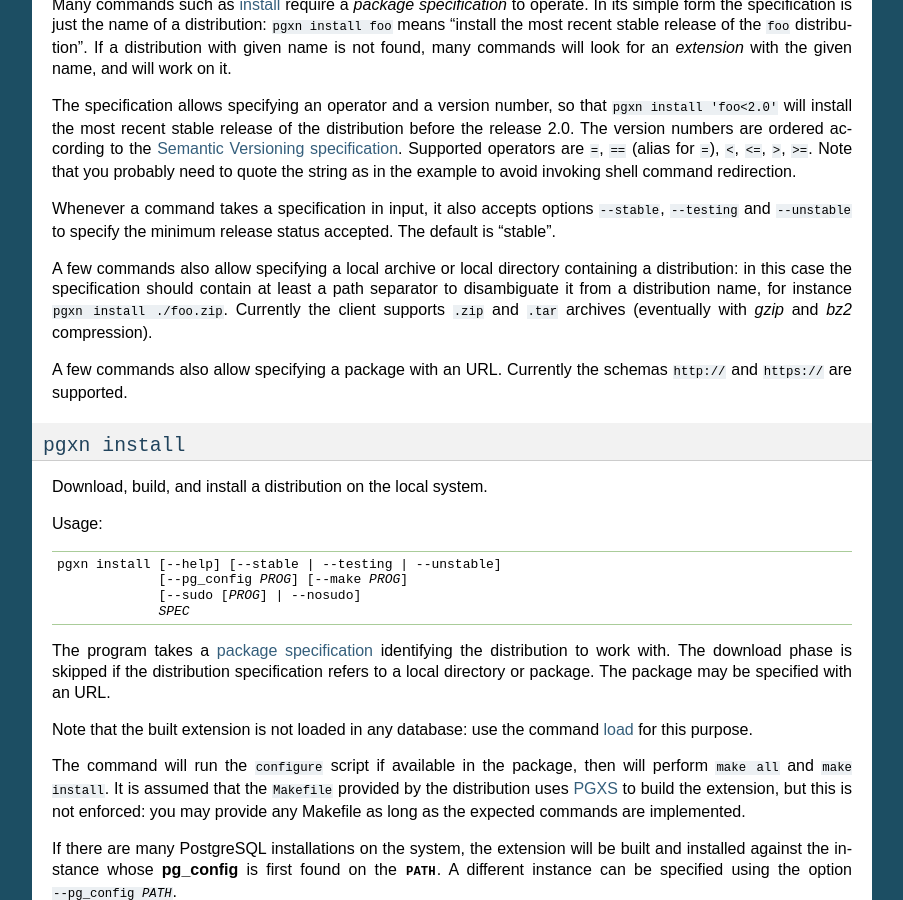
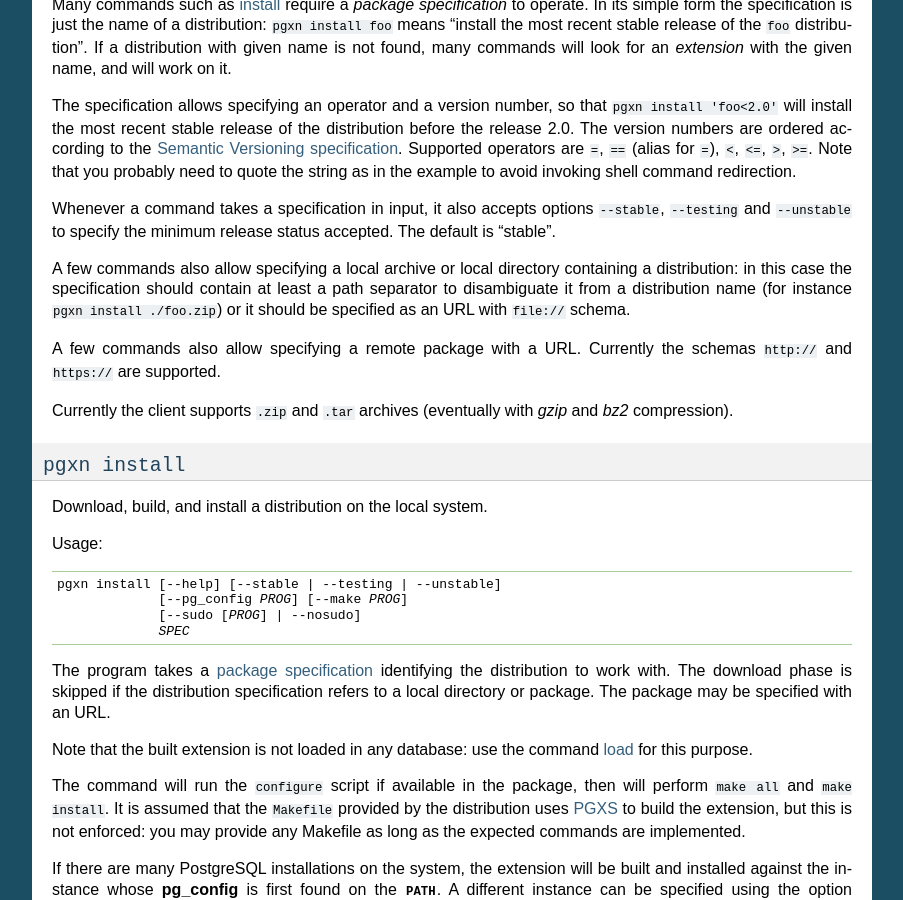
Before and after one commit to pgxn/pgxnclient, a Sphinx documentation site: the page built from docs/usage.rst, in a window 1280 px wide and 900 px high, scrolled down 697 px. Shown: the whole window, without its empty margins (198-1101 px from the left). Built offline with Sphinx 7.4.7, drawn with Linux system fonts in a browser that asks for light colours.

Commit message:
Added support for file:// urls

```diff
--- a/docs/usage.rst
+++ b/docs/usage.rst
@@ -62,12 +62,15 @@
 
 A few commands also allow specifying a local archive or local directory
 containing a distribution: in this case the specification should contain at
-least a path separator to disambiguate it from a distribution name, for
-instance ``pgxn install ./foo.zip``. Currently the client supports ``.zip``
-and ``.tar`` archives (eventually with *gzip* and *bz2* compression).
+least a path separator to disambiguate it from a distribution name (for
+instance ``pgxn install ./foo.zip``) or it should be specified as an URL with
+``file://`` schema.
 
-A few commands also allow specifying a package with an URL. Currently the
-schemas ``http://`` and ``https://`` are supported.
+A few commands also allow specifying a remote package with a URL. Currently
+the schemas ``http://`` and ``https://`` are supported.
+
+Currently the client supports ``.zip`` and ``.tar`` archives (eventually with
+*gzip* and *bz2* compression).
 
 
 .. _install:
```
Also changed, not shown: 2 other files.
